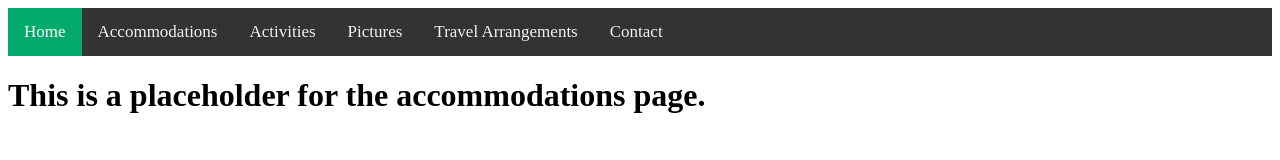
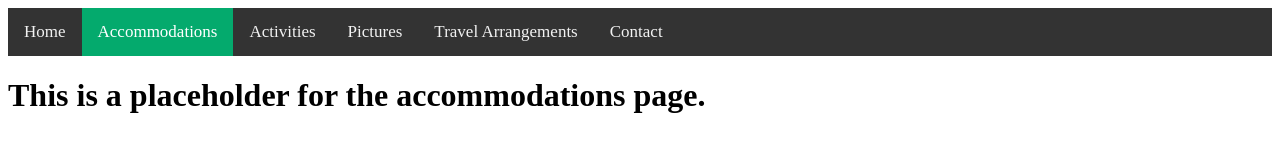
Before and after one commit to jamestlalocPDX/private-island-resort, a plain HTML site: page pages/accommodations.html in a window 1280 px wide. Drawn offline with Linux system fonts and the light colour scheme.

Commit message:
remove active class on anchor element for home and added to accommodations.

```diff
--- a/pages/accommodations.html
+++ b/pages/accommodations.html
@@ -6,8 +6,8 @@
   </head>
 
   <div class="topnav">
-    <a class="active" href="../index.html">Home</a>
-    <a href="accommodations.html">Accommodations</a>
+    <a href="../index.html">Home</a>
+    <a class="active" href="accommodations.html">Accommodations</a>
     <a href="activities.html">Activities</a>
     <a href="pictures.html">Pictures</a>
     <a href="travel_arrangements.html">Travel Arrangements</a>
```
